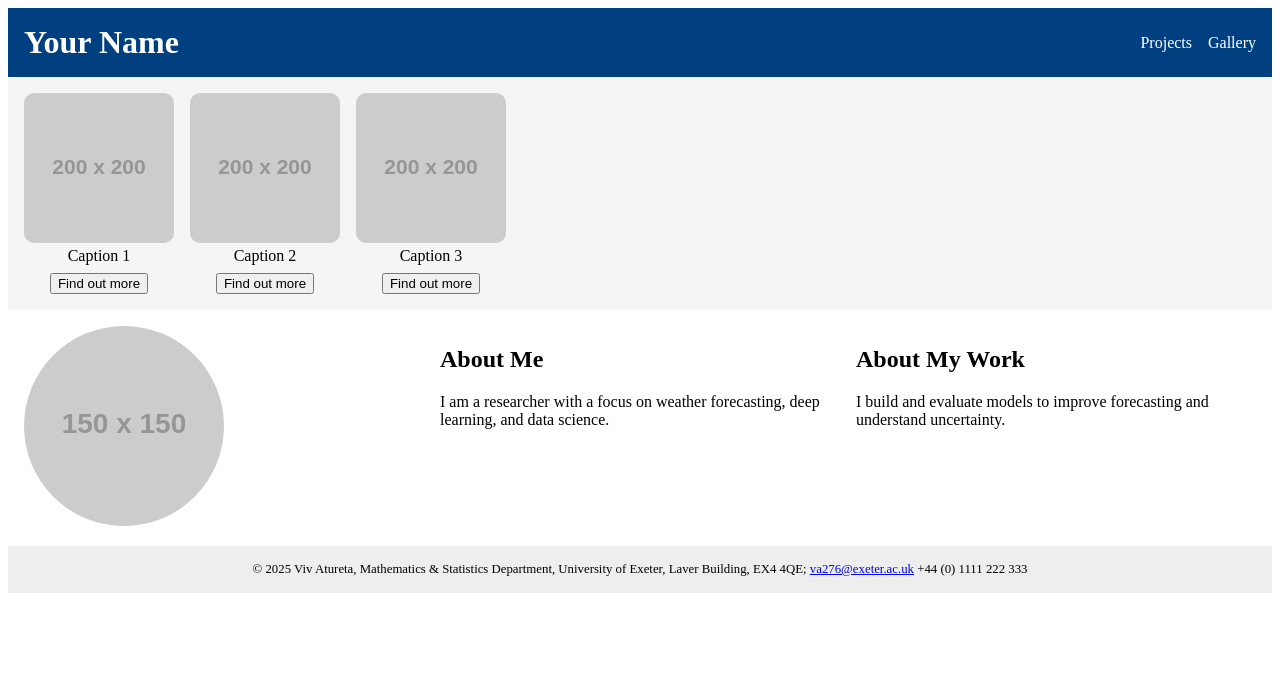
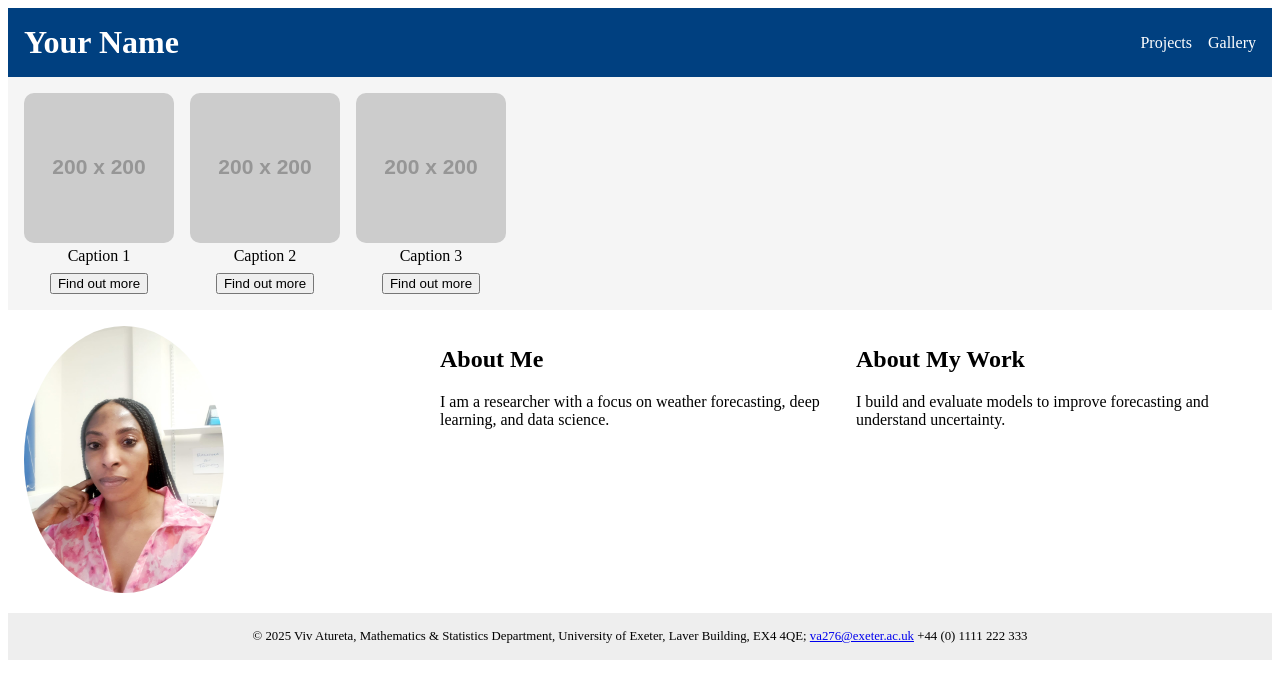
Before and after one commit to vatureta/vatureta.github.io, a plain HTML site: page index.html in a window 1280 px wide. Drawn offline with Linux system fonts and the light colour scheme; placeholder pictures from the web are drawn by us.

Commit message:
add photo to initial webpage

```diff
--- a/index.html
+++ b/index.html
@@ -131,7 +131,7 @@
   </section>
 
   <section class="about">
-    <div><img src="https://via.placeholder.com/150" alt="Your photo"></div>
+    <div><img src="Github_photo.jpeg" alt="Photo of Viv"></div>
     <div>
       <h2>About Me</h2>
       <p>I am a researcher with a focus on weather forecasting, deep learning, and data science.</p>
```
